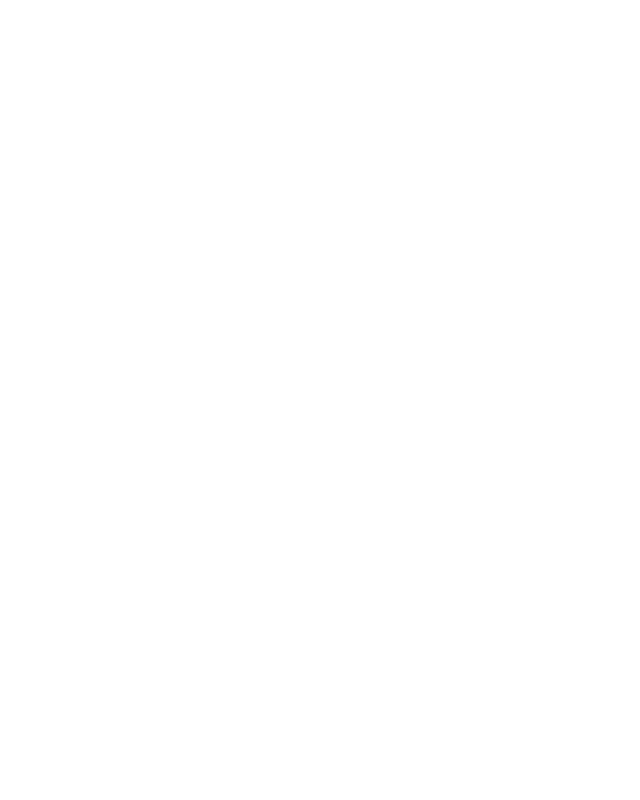
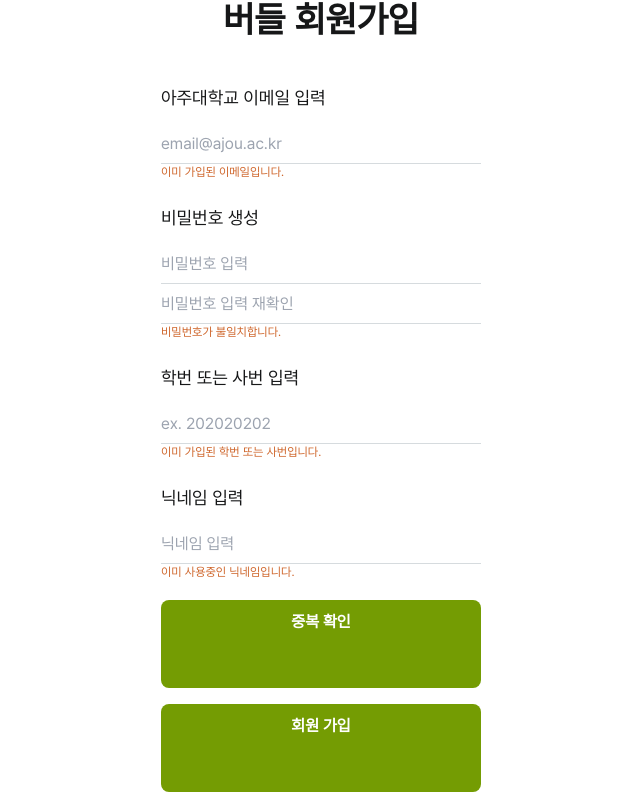
Before and after one commit to BuddlIes/FrontEnd, a React (Vite) app: page /Signup in a window 1280 px wide. Before the commit this address had no page. Shown: the whole page, without its empty margins (319-959 px from the left). Built offline with nearby package versions, Linux system fonts and the light colour scheme.

Commit message:
Feat: Signup Page

```diff
--- a/src/App.jsx
+++ b/src/App.jsx
@@ -6,6 +6,8 @@
 import Home from "../src/pages/Home";
 import MainPage from "./pages/MainPage";
 import LoginPage from "./pages/Login";
+import SignupPage from "./pages/Signup";
+
 function App() {
   const [count, setCount] = useState(0);
 
@@ -14,7 +16,7 @@
       <Routes>
         <Route path="/" element={<Home />} />
         <Route path="/Login" element={<LoginPage />} />
-        {/* <Route path="/Signup" element={<SignupPage />} /> */}
+        <Route path="/Signup" element={<SignupPage />} />
         <Route path="/main" element={<MainPage />} />
       </Routes>
     </div>
--- a/src/pages/Home/Components/Header/index.jsx
+++ b/src/pages/Home/Components/Header/index.jsx
@@ -19,7 +19,7 @@
             </Link>
           </div>
           <div className="hover:bg-main">
-            <Link to="/SignIn">
+            <Link to="/Signup">
               <img src={BtnSign} className="w-[50px] " />
             </Link>
           </div>
--- a/src/pages/Signup/Components/DuplicatecheckBtn/index.jsx
+++ b/src/pages/Signup/Components/DuplicatecheckBtn/index.jsx
@@ -1 +1,12 @@
 //중복 확인
+import React, { useEffect, useState } from "react";
+
+function Duplicate() {
+  return (
+    <div className="w-80 h-12 my-2 bg-main flex-1 py-2.5 px-4 text-base font-semibold text-white text-center hover:bg-[#ABB1B8] hover:text-[#FFF] transition-all rounded-lg">
+      중복 확인
+    </div>
+  );
+}
+
+export default Duplicate;
--- a/src/pages/Signup/Components/EmailBtn/index.jsx
+++ b/src/pages/Signup/Components/EmailBtn/index.jsx
@@ -1 +1,18 @@
 //아주대 이메일 입력
+import React, { useEffect, useState } from "react";
+
+function Email() {
+    return (
+      <div class="flex flex-col py-3 px-5">
+        <div className="text-lg text-semibold text-[#161718] pb-3">아주대학교 이메일 입력</div>
+        <input
+          type="text"
+          placeholder="email@ajou.ac.kr"
+          class="w-80 h-10 py-2 px-0 border-b border-[#D6DBDE] text-base text-[#ABB1B8]"
+        />
+        <div className="text-xs font-normal text-[#CE6429]">이미 가입된 이메일입니다.</div>
+      </div>
+    );
+  }
+
+  export default Email;
--- a/src/pages/Signup/Components/IDBtn/index.jsx
+++ b/src/pages/Signup/Components/IDBtn/index.jsx
@@ -1 +1,18 @@
 //학번 및 사번 입력
+import React, { useEffect, useState } from "react";
+
+function ID() {
+    return (
+        <div class="flex flex-col py-3 px-5">
+        <div className="text-lg text-semibold text-[#161718] pb-3">학번 또는 사번 입력</div>
+        <input
+          type="text"
+          placeholder="ex. 202020202"
+          class="w-80 h-10 py-2 px-0 border-b border-[#D6DBDE] text-base text-[#ABB1B8]"
+        />
+        <div className="text-xs font-normal text-[#CE6429]">이미 가입된 학번 또는 사번입니다.</div>
+      </div>
+    );
+  }
+
+  export default ID;
--- a/src/pages/Signup/Components/PwdBtn/index.jsx
+++ b/src/pages/Signup/Components/PwdBtn/index.jsx
@@ -1 +1,23 @@
 //비밀번호 생성
+import React, { useEffect, useState } from "react";
+
+function Pwd() {
+    return (
+        <div class="flex flex-col py-3 px-5">
+        <div className="text-lg text-semibold text-[#161718] pb-3">비밀번호 생성</div>
+        <input
+          type="text"
+          placeholder="비밀번호 입력"
+          class="w-80 h-10 py-2 px-0 border-b border-[#D6DBDE] text-base text-[#ABB1B8]"
+        />
+        <input
+          type="text"
+          placeholder="비밀번호 입력 재확인"
+          class="w-80 h-10 py-2 px-0 border-b border-[#D6DBDE] text-base text-[#ABB1B8]"
+        />
+        <div className="text-xs font-normal text-[#CE6429]">비밀번호가 불일치합니다.</div>
+      </div>
+    );
+  }
+
+  export default Pwd;
--- a/src/pages/Signup/Components/SignupBtn/index.jsx
+++ b/src/pages/Signup/Components/SignupBtn/index.jsx
@@ -1 +1,12 @@
 //회원 가입 완료
+import React, { useEffect, useState } from "react";
+
+function Signup() {
+  return (
+    <div className="w-80 h-12 my-2 bg-main flex-1 py-2.5 px-4 text-base font-semibold text-white text-center hover:bg-[#ABB1B8] hover:text-[#FFF] transition-all rounded-lg">
+      회원 가입
+    </div>
+  );
+}
+
+export default Signup;
--- a/src/pages/Signup/Components/UsernameBtn/index.jsx
+++ b/src/pages/Signup/Components/UsernameBtn/index.jsx
@@ -1 +1,18 @@
 //닉네임 설정
+import React, { useEffect, useState } from "react";
+
+function Username() {
+    return (
+        <div class="flex flex-col py-3 px-5">
+        <div className="text-lg text-semibold text-[#161718] pb-3">닉네임 입력</div>
+        <input
+          type="text"
+          placeholder="닉네임 입력"
+          class="w-80 h-10 py-2 px-0 border-b border-[#D6DBDE] text-base text-[#ABB1B8]"
+        />
+        <div className="text-xs font-normal text-[#CE6429]">이미 사용중인 닉네임입니다.</div>
+      </div>
+    );
+  }
+
+  export default Username;
--- a/src/pages/Signup/index.jsx
+++ b/src/pages/Signup/index.jsx
@@ -1 +1,30 @@
 //root
+import React from "react";
+import Email from "./Components/EmailBtn";
+import Pwd from "./Components/PwdBtn";
+import ID from "./Components/IDBtn";
+import Username from "./Components/UsernameBtn";
+import Duplicate from "./Components/DuplicatecheckBtn";
+import Signup from "./Components/SignupBtn";
+
+function SignupPage() {
+  return (
+    <div className="w-full h-full flex flex-row">
+      <div className="grow flex flex-col justify-center">
+        <div className="flex flex-col items-center justify-center h-screen">
+          <div className="text-4xl pb-8 font-semibold text-bdblack">
+            버들 회원가입
+          </div>
+          <Email />
+          <Pwd />
+          <ID />
+          <Username />
+          <Duplicate />
+          <Signup />
+        </div>
+      </div>
+    </div>
+  );
+}
+
+export default SignupPage;
```
